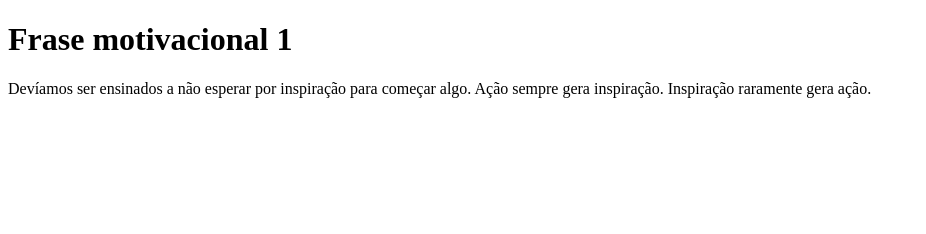
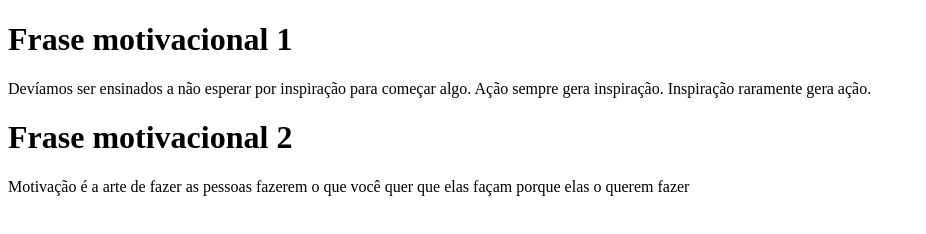
Before and after one commit to IvanSilvaLI/Projeto-01---M-dulo-01, a plain HTML site: page Index.html in a window 1280 px wide. Shown: the whole page, without its empty margins (0-926 px from the left). Drawn offline with Linux system fonts and the light colour scheme.

Commit message:
Frase motivacional 2

```diff
--- a/Index.html
+++ b/Index.html
@@ -10,5 +10,8 @@
     <h1>Frase motivacional 1</h1>
     <p>Devíamos ser ensinados a não esperar por inspiração para começar algo. Ação sempre gera inspiração. Inspiração raramente gera ação.</p>
 
+    <h1>Frase motivacional 2</h1>
+    <p>Motivação é a arte de fazer as pessoas fazerem o que você quer que elas façam porque elas o querem fazer</p>
+
 </body>
 </html>
```
